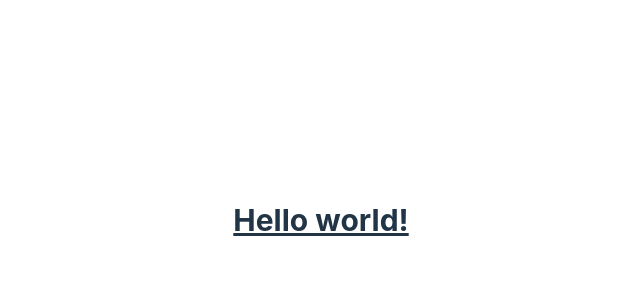
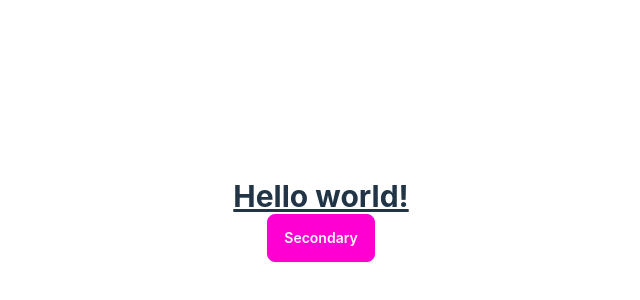
Before and after one commit to Oshulten/ChatRoom, a React (Vite) app in the folder ChatRoomFrontend/: page / in a window 1280 px wide. Shown: the part 180-480 px from the top of the page, without its empty margins (319-959 px from the left). Built offline with nearby package versions, Linux system fonts and the light colour scheme.

Commit message:
feat: setup daisyui

```diff
--- a/ChatRoomFrontend/package.json
+++ b/ChatRoomFrontend/package.json
@@ -20,6 +20,7 @@
     "@typescript-eslint/parser": "^8.0.1",
     "@vitejs/plugin-react-swc": "^3.5.0",
     "autoprefixer": "^10.4.20",
+    "daisyui": "^4.12.10",
     "eslint": "^9.8.0",
     "eslint-config-prettier": "^9.1.0",
     "eslint-plugin-prettier": "^5.2.1",
--- a/ChatRoomFrontend/src/App.tsx
+++ b/ChatRoomFrontend/src/App.tsx
@@ -7,6 +7,7 @@
       <h1 className="text-3xl font-bold underline">
         Hello world!
       </h1>
+      <button className="btn btn-secondary">Secondary</button>
     </>
   )
 }
--- a/ChatRoomFrontend/tailwind.config.js
+++ b/ChatRoomFrontend/tailwind.config.js
@@ -1,8 +1,10 @@
+import daisyui from "daisyui";
+
 /** @type {import('tailwindcss').Config} */
 export default {
   content: ["./index.html", "./src/**/*.{js,ts,jsx,tsx}"],
   theme: {
     extend: {},
   },
-  plugins: [],
+  plugins: [daisyui],
 };
```
Also changed, not shown: 1 other file (tests, documents, lock files or other folders).
